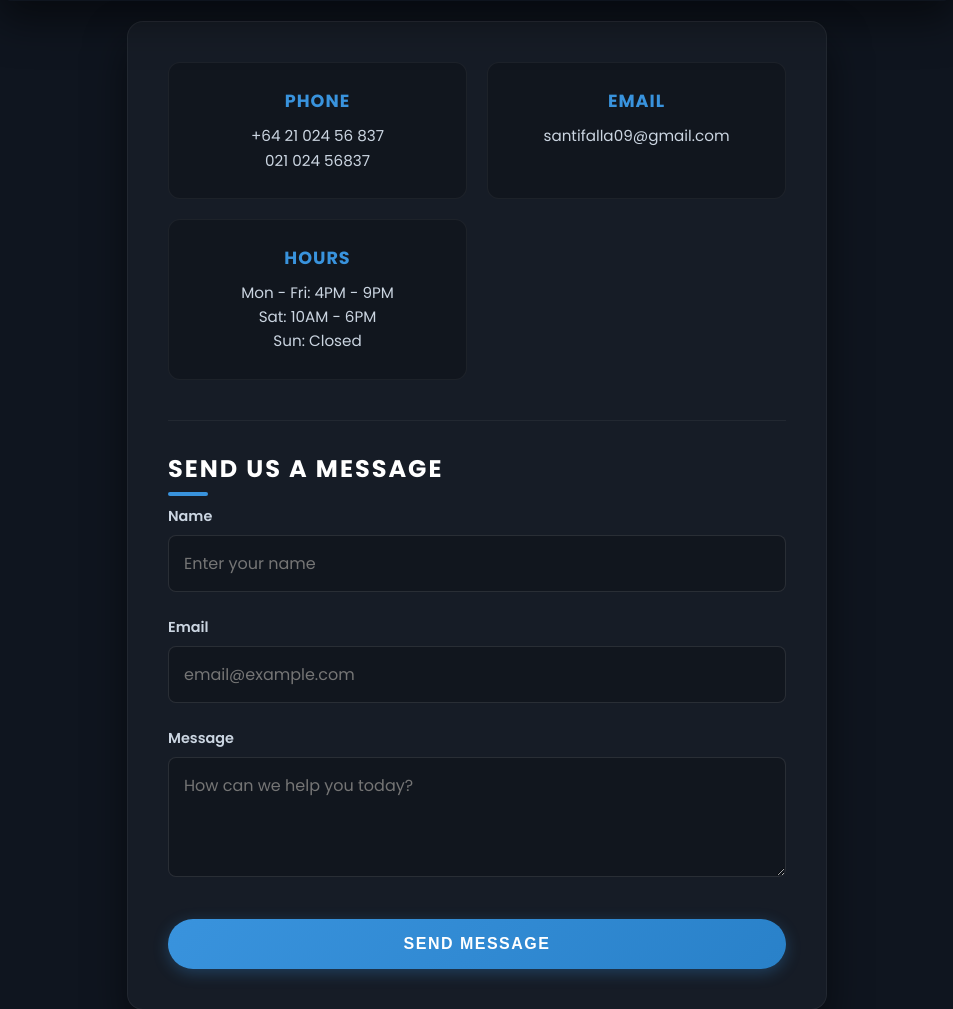
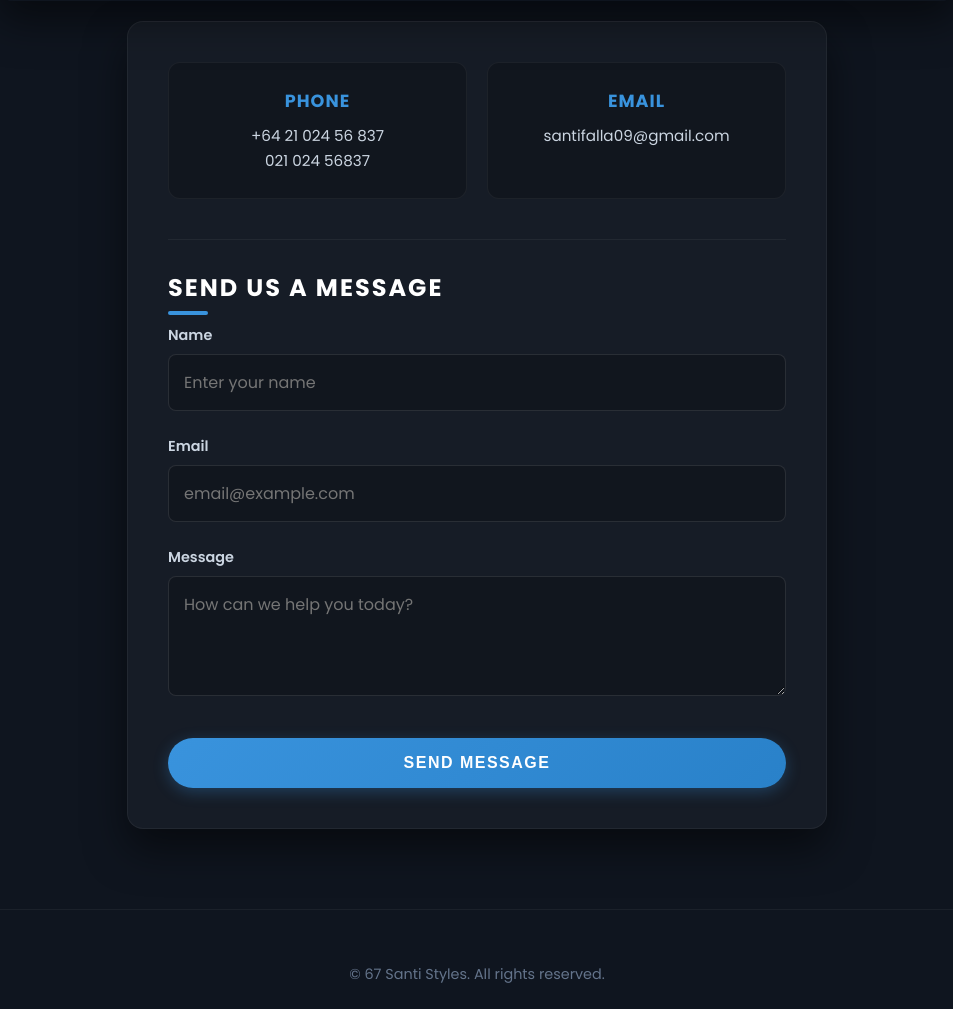
Before and after one commit to 21043santi/BarberWebsite-21043, a Flask app: page /contact in a window 1280 px wide. Shown: the part 575-1584 px from the top of the page, without its empty margins (163-1116 px from the left). After the commit the page ends 1558 px from the top, so only its background shows below. Run offline with Flask 3, Linux system fonts and the light colour scheme; grey boxes are pictures that could not be loaded.

Commit message:
After running the website i found that the hours time does not go well, so i updated it to remove it

```diff
--- a/templates/contact.html
+++ b/templates/contact.html
@@ -21,7 +21,7 @@
 
         .contact-info-grid {
             display: grid;
-            grid-template-columns: repeat(auto-fit, minmax(200px, 1fr));
+            grid-template-columns: repeat(auto-fit, minmax(250px, 1fr));
             gap: 20px;
             margin-bottom: 40px;
         }
@@ -125,10 +125,6 @@
                     <h4>Email</h4>
                     <p>santifalla09@gmail.com</p>
                 </div>
-                <div class="info-card">
-                    <h4>Hours</h4>
-                    <p>Mon - Fri: 4PM - 9PM<br>Sat: 10AM - 6PM<br>Sun: Closed</p>
-                </div>
             </div>
 
             <hr class="section-divider">
```
